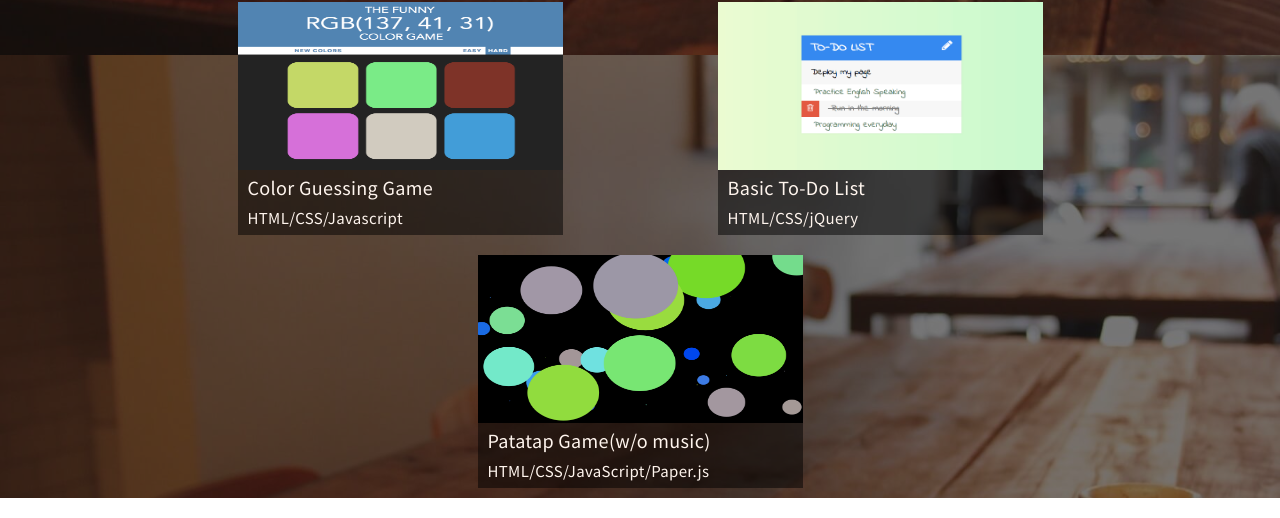
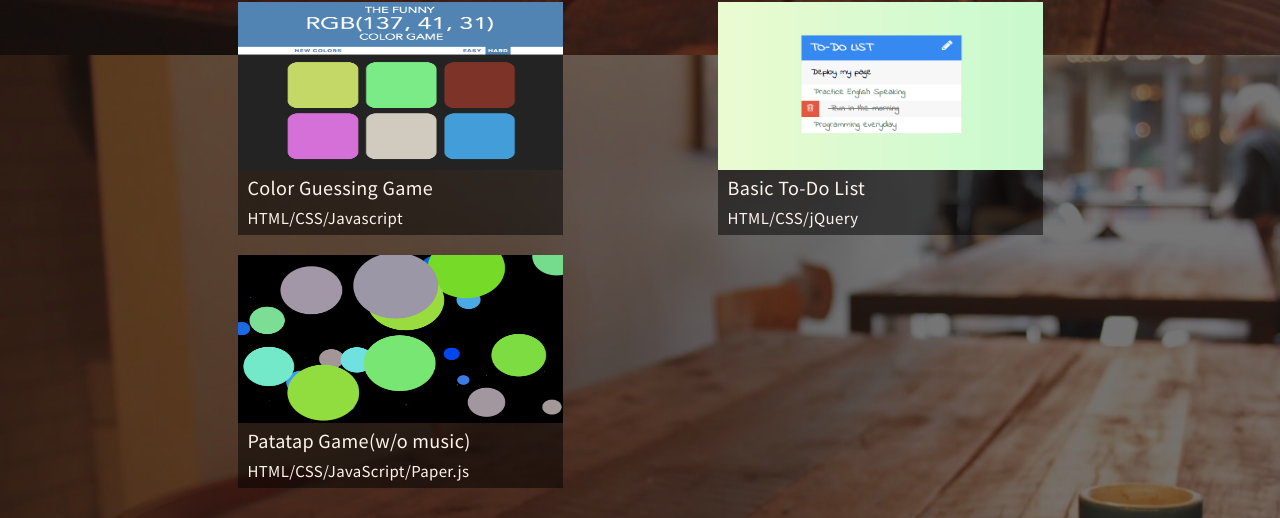
Before and after one commit to DezChuang/works-collection-demo, a plain HTML site: page index.html in a window 1280 px wide. Shown: the part 847-1365 px from the top of the page. Drawn offline with Linux system fonts and the light colour scheme.

Commit message:
Add empty item to fix last item layout issue

```diff
--- a/assets/sass/index.sass
+++ b/assets/sass/index.sass
@@ -44,6 +44,12 @@ body
   justify-content: space-around
   margin: 0 auto
   width: $container-width
+
+.resize
+  margin: 10px auto
+  box-sizing: border-box
+  display: inline-block
+  width: 325px
 
 .stream-item
   margin: 10px auto
--- a/index.html
+++ b/index.html
@@ -121,6 +121,10 @@
         </div>
       </a>
 
+      <div class="resize"></div>
+      <div class="resize"></div>
+      <div class="resize"></div>
+
     </div>
 
   </body>
```
Also changed, not shown: assets/css/index.css.
